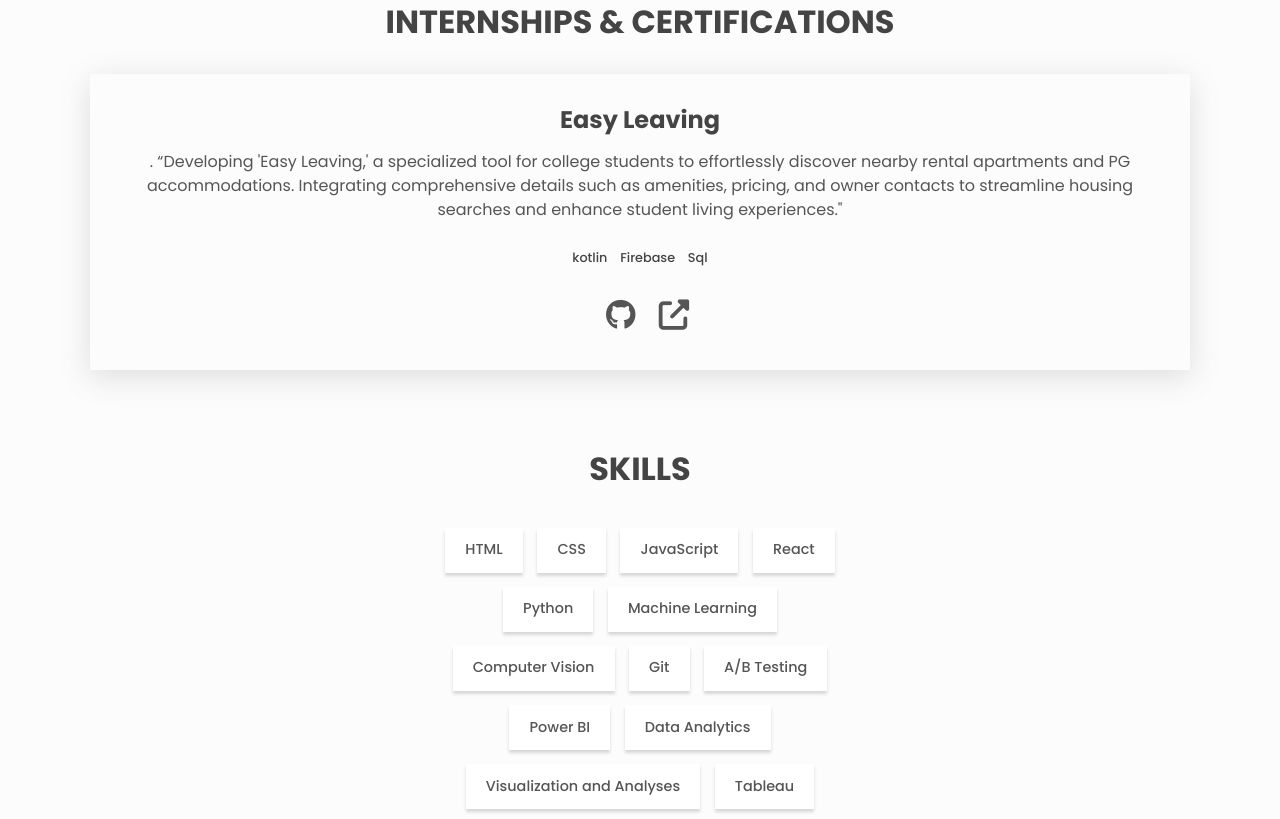
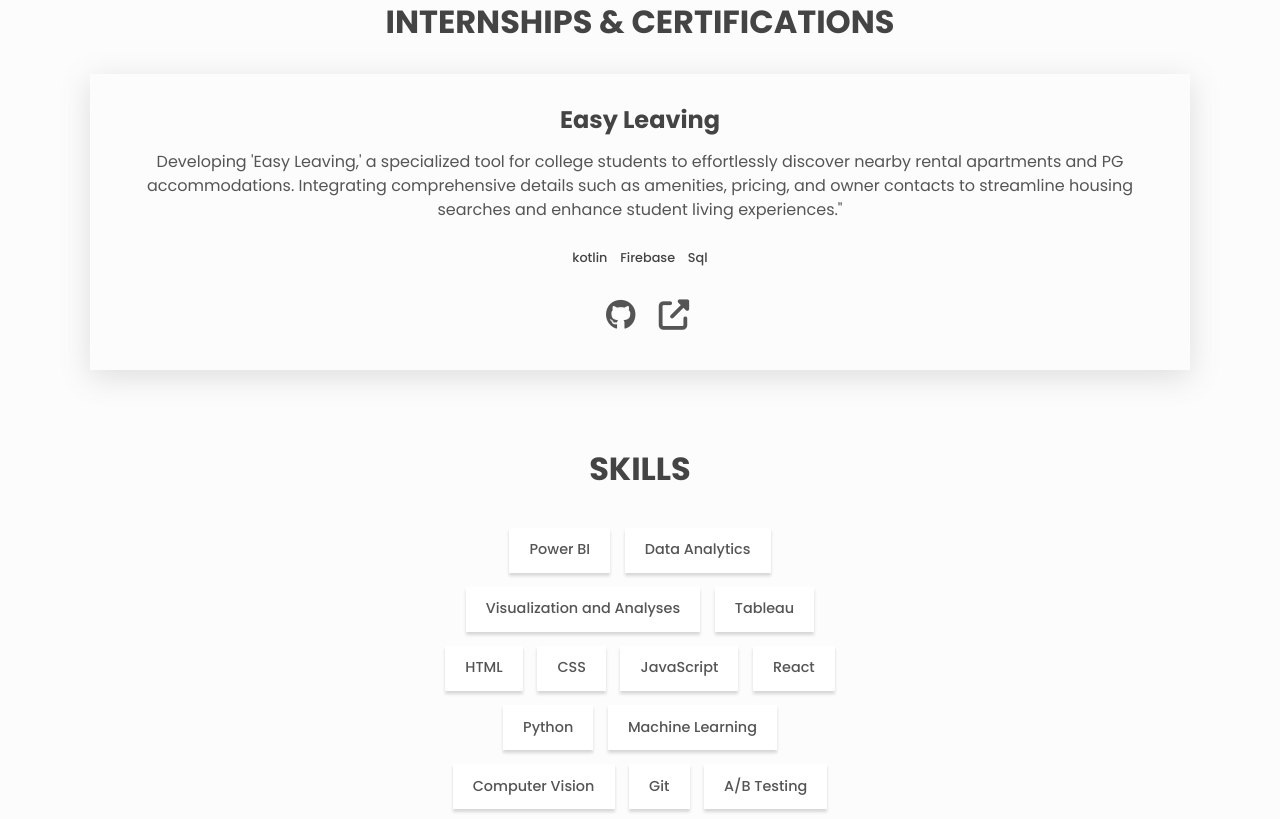
Before and after one commit to pranay-tak/Portfolio, a plain HTML site: page index.html in a window 1280 px wide. Shown: the part 1225-2044 px from the top of the page. Drawn offline with Linux system fonts and the light colour scheme.

Commit message:
Update index.html

```diff
--- a/index.html
+++ b/index.html
@@ -144,7 +144,7 @@
       <div class="project">
         <h3>Easy Leaving</h3>
         <p class="project__description">
-          . “Developing 'Easy Leaving,' a specialized tool for college students to effortlessly discover nearby rental apartments and PG accommodations. Integrating comprehensive details such as amenities, pricing, and owner contacts to streamline housing searches and enhance student living experiences."
+        Developing 'Easy Leaving,' a specialized tool for college students to effortlessly discover nearby rental apartments and PG accommodations. Integrating comprehensive details such as amenities, pricing, and owner contacts to streamline housing searches and enhance student living experiences."
         </p>
         <ul class="project__stack">
           <li class="project__stack-item">kotlin</li>
@@ -177,6 +177,10 @@
       <section class="section skills" id="skills">
         <h2 class="section__title">Skills</h2>
         <ul class="skills__list">
+          <li class="skills__list-item btn btn--plain">Power BI</li>
+          <li class="skills__list-item btn btn--plain">Data Analytics</li>
+          <li class="skills__list-item btn btn--plain">Visualization and Analyses</li>
+          <li class="skills__list-item btn btn--plain">Tableau</li>
           <li class="skills__list-item btn btn--plain">HTML</li>                        <!--You can fill in the elective course and you can remove extras-->
           <li class="skills__list-item btn btn--plain">CSS</li>
           <li class="skills__list-item btn btn--plain">JavaScript</li>
@@ -186,10 +190,7 @@
           <li class="skills__list-item btn btn--plain">Computer Vision</li>
           <li class="skills__list-item btn btn--plain">Git</li>
           <li class="skills__list-item btn btn--plain">A/B Testing</li>
-          <li class="skills__list-item btn btn--plain">Power BI</li>
-          <li class="skills__list-item btn btn--plain">Data Analytics</li>
-          <li class="skills__list-item btn btn--plain">Visualization and Analyses</li>
-          <li class="skills__list-item btn btn--plain">Tableau</li>
+
 
 
         </ul>
```
